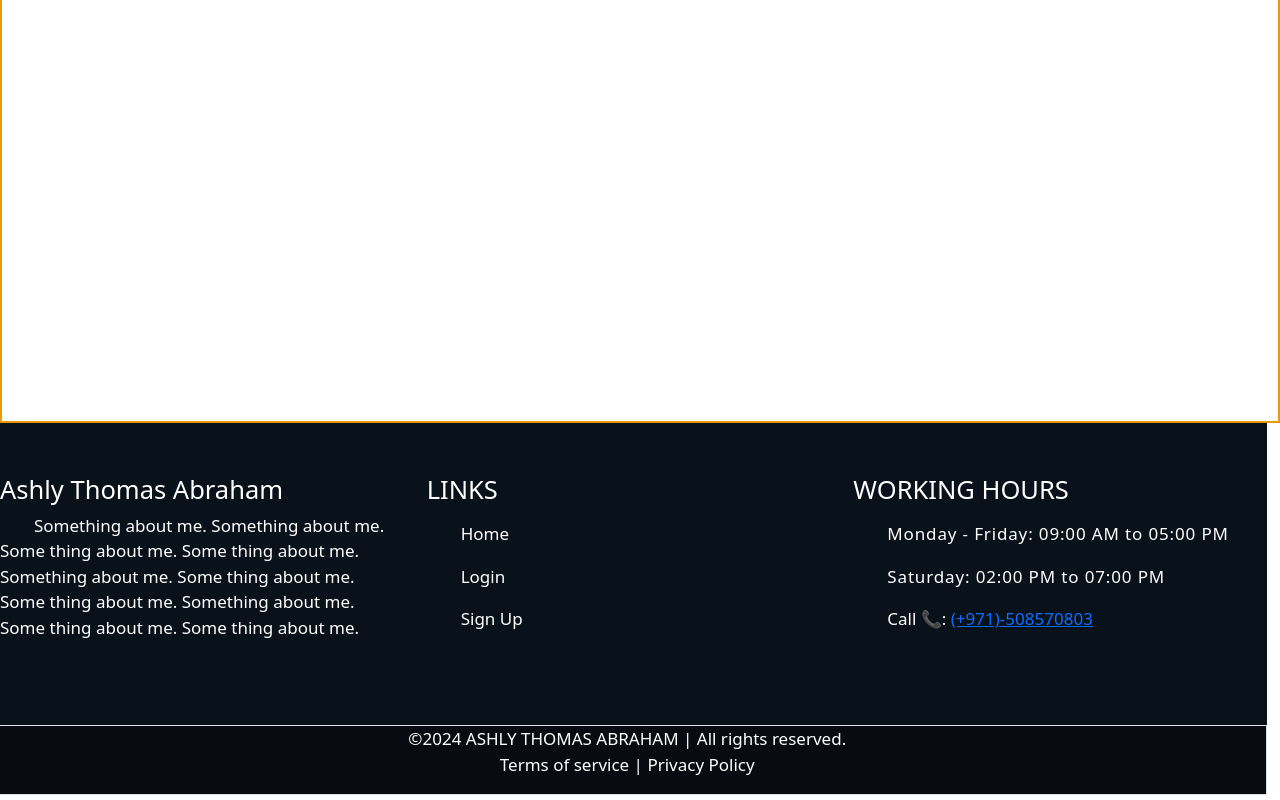
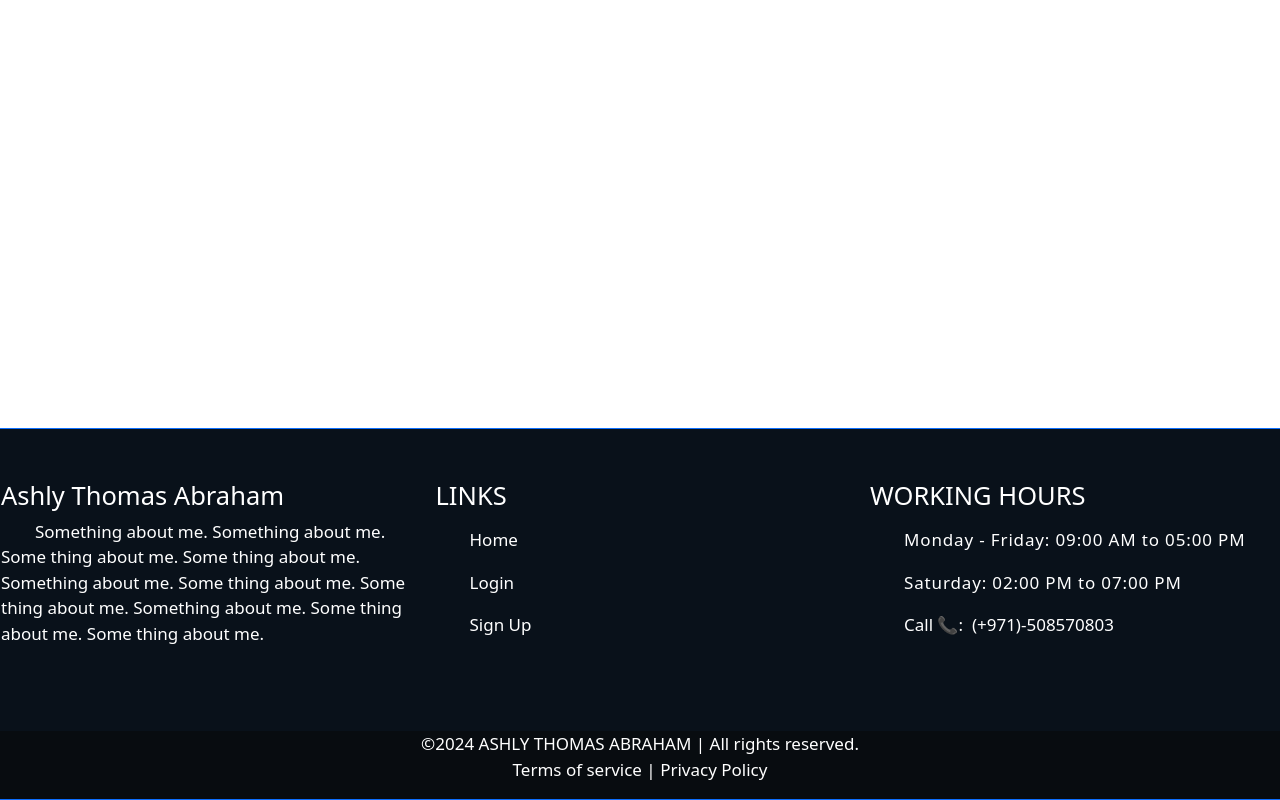
Before and after one commit to ashly-dxb/next-app, a Next.js app: page / in a window 1280 px wide. Shown: the part 339-1139 px from the top of the page. Built offline with nearby package versions, Linux system fonts and the light colour scheme.

Commit message:
improvements

```diff
--- a/container.module.css
+++ b/container.module.css
@@ -1,6 +1,6 @@
 .outerBody {
-    min-height: 100%;
-    /* border: 6px solid purple; */
+    /* min-height: 100%; */
+    /* border: 2px solid purple; */
 }
 
 .myContainer,
@@ -15,7 +15,7 @@
 }
 
 .myContentArea {
-    border: 2px solid rgb(233, 153, 5);
+    /* border: 2px solid rgb(233, 153, 5); */
 
     min-height: calc(100vh - 100px);
 }
@@ -69,7 +69,7 @@
     margin-top: 5px;
     margin-left: 15px;
     /* border: 1px solid orange; */
-};
+}
 
 .menuLink:hover {
     color: cyan;
@@ -77,13 +77,11 @@
     font-size: 25px;
 }
 
-
 .textEllipsis {
     white-space: nowrap;
     overflow: hidden;
     text-overflow: ellipsis;
 }
-
 
 /* Listing tables */
 .rowStriped:nth-child(odd) { background-color: rgb(191, 221, 231); }
@@ -94,30 +92,27 @@
     /* word-wrap: break-word; */
 }
 
-
 h3.pageHeading {
     color: blue;
     /* font-family: Cambria, serif;
     font-size: 20px; */
 }
 
-.footerArea{
+.footerArea {
     /* position: absolute; */
     width: 100%;
     bottom: 0;
     box-sizing: border-box;
 }
 
-.footerBackground{
+.footerBackground {
     background-color: #09111a;
 }
 
-.copyrightBackground{
+.copyrightBackground {
     background-color: #080c10;
 }
 
+.telephone a:link {text-decoration: none; color: white;}
 
-a.telephone {
-    text-decoration: None;
-    color: green;
-  }
+.telephone a:hover {text-decoration: none;  color: yellow;}
--- /dev/null
+++ b/pages/404.js
@@ -0,0 +1,19 @@
+import "bootstrap/dist/css/bootstrap.min.css";
+import styles from "../container.module.css";
+import Link from "next/link";
+
+export default function Custom404() {
+  return (
+    <div
+      className={`flex-fill d-flex align-items-center bg-dark text-white row`}
+    >
+      <div className={`container-fluid text-center ${styles.footerBackground}`}>
+        <div className="mb-5 pt-5">
+          <h2>404 - Page Not Found</h2>
+          <br />
+          Please check the URL
+        </div>
+      </div>
+    </div>
+  );
+}
--- a/pages/components/Footer.js
+++ b/pages/components/Footer.js
@@ -5,17 +5,20 @@ import Link from "next/link";
 export default function Footer({ children }) {
   return (
     <div
-      className={`${styles.footerArea} flex-fill d-flex align-items-center bg-dark text-white row`}
+      className={`${styles.footerArea} flex-fill d-flex align-items-center bg-dark text-white`}
     >
-      <div className={`container-fluid text-center ${styles.footerBackground}`}>
+      <div className="row border border-1 border-primary">
+        <div
+          className={`container-fluid text-center ${styles.footerBackground}`}
+        >
           <div className="row mb-5 pt-5">
             <div className="text-left col-lg-4 col-md-4 col-sm-6 col-12 mb-3">
               <h4>Ashly Thomas Abraham</h4>
               <p className="indent-8">
-              Something about me. Something about me. Some thing about me. Some
-              thing about me. Something about me. Some thing about me. Some
-              thing about me. Something about me. Some thing about me. Some
-              thing about me.
+                Something about me. Something about me. Some thing about me.
+                Some thing about me. Something about me. Some thing about me.
+                Some thing about me. Something about me. Some thing about me.
+                Some thing about me.
               </p>
             </div>
             <div className="text-left col-lg-4 col-md-4 col-sm-6 col-12 mb-3">
@@ -57,10 +60,10 @@ export default function Footer({ children }) {
                   Saturday: 02:00 PM to 07:00 PM
                 </li>
                 <li className="mt-3 hover:uppercase">
-                Call 📞:{" "}
-                <a className="telephone" href="tel:+971-508570803">
-                  (+971)-508570803
-                </a>
+                  Call 📞: &nbsp;
+                  <span className={`${styles.telephone}`}>
+                    <a href="tel:+971-508570803">(+971)-508570803</a>
+                  </span>
                 </li>
               </ul>
             </div>
@@ -68,7 +71,7 @@ export default function Footer({ children }) {
         </div>
 
         <div
-        className={`container-fluid text-center ${styles.copyrightBackground} border`}
+          className={`container-fluid text-center ${styles.copyrightBackground}`}
         >
           <ul className="list-unstyled col-md-12">
             <li>
@@ -79,5 +82,6 @@ export default function Footer({ children }) {
           </ul>
         </div>
       </div>
+    </div>
   );
 }
```
Lines whose indentation alone changed are shown as unchanged.
